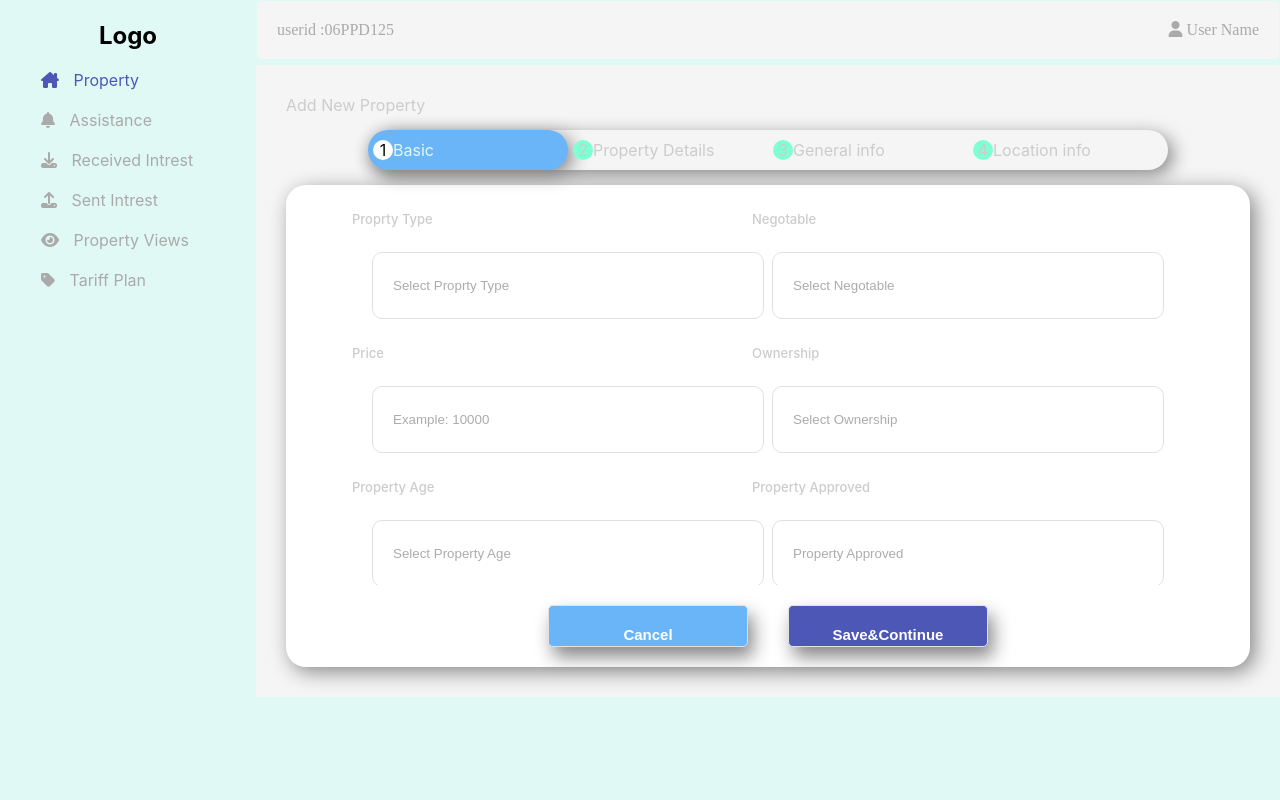
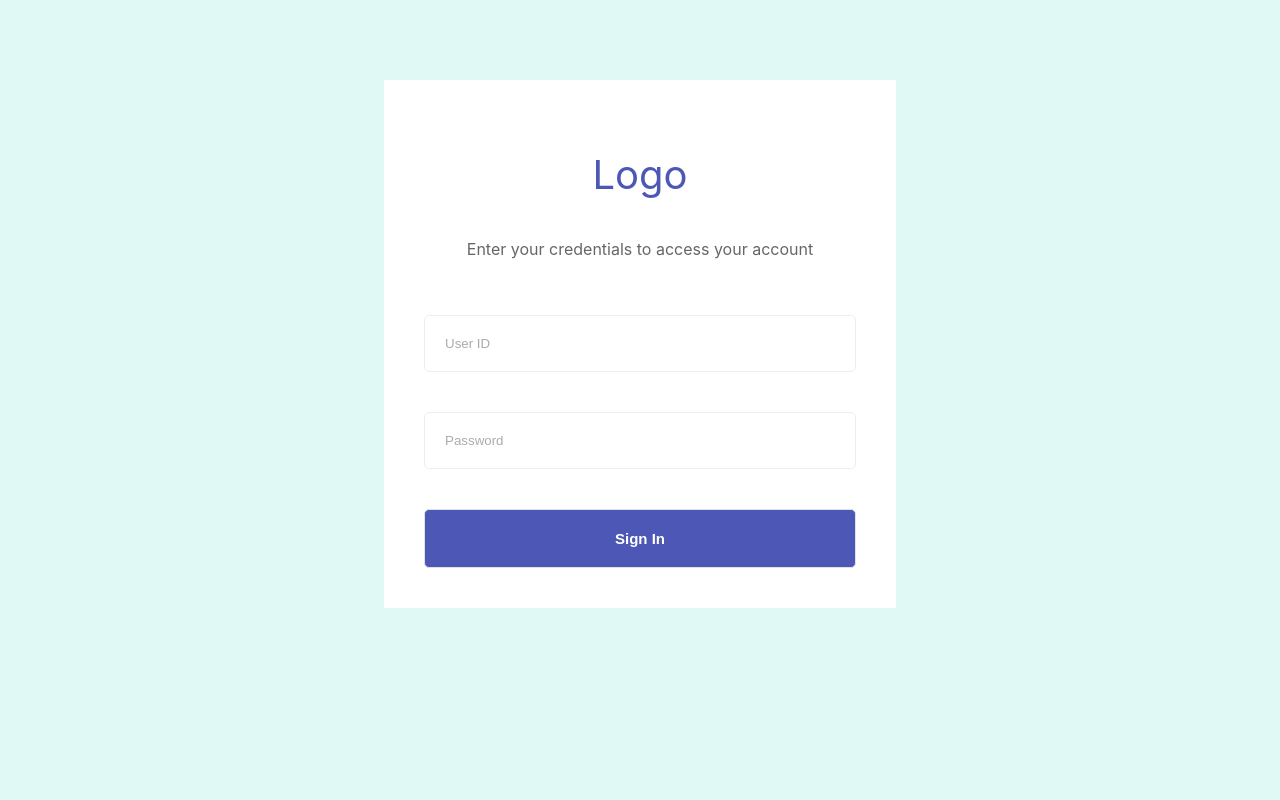
Before and after one commit to dadiprasanth/frontend, a React (Create React App) app: page /login in a window 1280 px wide. Shown: the top 800 px of the page. Built offline with nearby package versions, Linux system fonts and the light colour scheme.

Commit message:
changed the status

```diff
--- a/src/App.js
+++ b/src/App.js
@@ -10,17 +10,22 @@ import {BrowserRouter,Routes,Route} from "react-router-dom";
 function App() {
 
   return (
-     <>
-     {/* //place your routing elements here  u can see if i add routoing here i will give this part*/}
-    <Addproperty/>
-    <BrowserRouter>
-<Routes>
-  <Route path="/" element={<Register/>}/>
-  <Route path="/login" element={<Login/>}/>
 
-  </Routes></BrowserRouter>
-    </>
-  );
-}
+     /* //place your routing elements here  u can see if i add routoing here i will give this part*/
+
+  <BrowserRouter>
+
+    <Routes>
+    <Route path="/" element={<Register/>}/>
+    <Route path="/login" element={<Login/>}/>
+    {/* <Route path="/property" element={<Home/>}/>  */}
+    <Route path="/property/addnew" element={<Addproperty/>}/>
+
+
+
+  </Routes>
+  </BrowserRouter>
+
+  )}
 
 export default App;
--- a/src/components/Authentication/login.css
+++ b/src/components/Authentication/login.css
@@ -35,16 +35,16 @@ background-color: #ffff;
 color:
 #000000;
 opacity: 60%;
-font-weight: 400;
-}
-input{
+font-weight: 400;}
+
+.login-data input{
     padding: 20px;
     margin: 20px;
     border: 1px solid #e2e2e2;
     border-radius: 5px;
     opacity: 60%;
 }
-button{
+.login-data button{
     padding: 20px;
     margin: 20px;
     border: 1px solid #e2e2e2;
--- a/src/components/Authentication/login.js
+++ b/src/components/Authentication/login.js
@@ -35,9 +35,7 @@ const Login=()=>{
                 onSubmit={handleSubmit}
                  >
 
-           <input
-           className="userdata"
-           name="userid"
+                <input className="userdata"  name="userid"
                 //    type={"email"}
                 required
                 placeholder="User ID"
--- a/src/components/Authentication/register.css
+++ b/src/components/Authentication/register.css
@@ -34,14 +34,15 @@ font-weight: 400;
 justify-content: space-evenly;
 
 }
-input{
+
+.register-data input{
     padding: 20px;
     margin: 20px;
     border: 1px solid #e2e2e2;
     border-radius: 5px;
     opacity: 60%;
 }
-button{
+.register-data button{
     padding: 20px;
     margin: 20px;
     border: 1px solid #e2e2e2;
--- a/src/components/addproperty/basic.js
+++ b/src/components/addproperty/basic.js
@@ -2,7 +2,7 @@ const Basic=(props)=>{
     return(
         <>
 
-        <form>
+        <form className="form-addprop">
             <div>
             <label >Proprty Type</label><br></br>
             <input type="text" placeholder="Select Proprty Type" value={props.form.propertyType} onChange={(e)=>props.setform({...props.form,propertyType:e.target.value})}/>
--- a/src/components/addproperty/general.js
+++ b/src/components/addproperty/general.js
@@ -1,6 +1,6 @@
 const General=(props)=>{
     return(
-        <form>
+        <form className="form-addprop">
             <div>
             <label >Name</label><br></br>
             <input type="text" placeholder="Owner" value={props.form.name} onChange={(e)=>props.setform({...props.form,name:e.target.value})}/>
--- a/src/components/addproperty/location.js
+++ b/src/components/addproperty/location.js
@@ -1,6 +1,6 @@
 const Location=(props)=>{
     return(
-        <form>
+        <form className="form-addprop">
         <div>
         <label >Email</label><br></br>
         <input type="email" placeholder="Email" value={props.form.email} onChange={(e)=>props.setform({...props.form,email:e.target.value})}/>
--- a/src/components/addproperty/mainForm.css
+++ b/src/components/addproperty/mainForm.css
@@ -1,4 +1,4 @@
-/*------------------------------side bar css------------------------------- */
+------------------------------side bar css-------------------------------
 .sidebar{
 
     border:1px solid #E1F9F4;
@@ -137,23 +137,19 @@
 
 
   }
-  form{
+  .form-addprop{
 
     display:grid;
     grid-template-columns: 400px 400px ;
     padding:20px;
     justify-items: center;
     justify-content:center;
-    /* font-family: Source Sans Pro; */
+
     font-size: 20px;
     font-weight: 600;
     line-height: 25px;
     letter-spacing: 0em;
     text-align: left;
-
-
-
-
 
   }
   form div input{
@@ -171,7 +167,7 @@
       font-size: small;
     }
     /*----------------------------button---------------*/
-    button{
+    .bottom button{
       width:200px;
       border-radius:10px;
       border:1px;
--- a/src/components/addproperty/property.js
+++ b/src/components/addproperty/property.js
@@ -1,6 +1,6 @@
 const Property=(props)=>{
     return(
-        <form>
+        <form className="form-addprop">
         <div>
         <label >Length</label><br></br>
         <input type="text" placeholder="Example: 10000" value={props.form.length} onChange={(e)=>props.setform({...props.form,length:e.target.value})}/>
```
Lines whose indentation alone changed are shown as unchanged.
